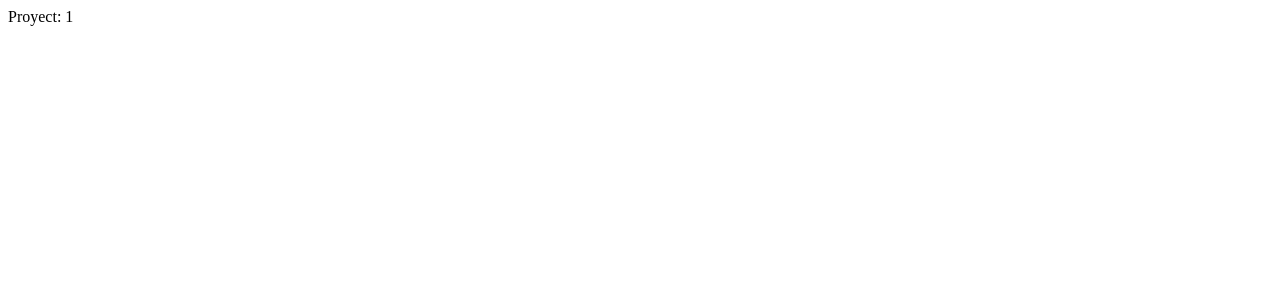
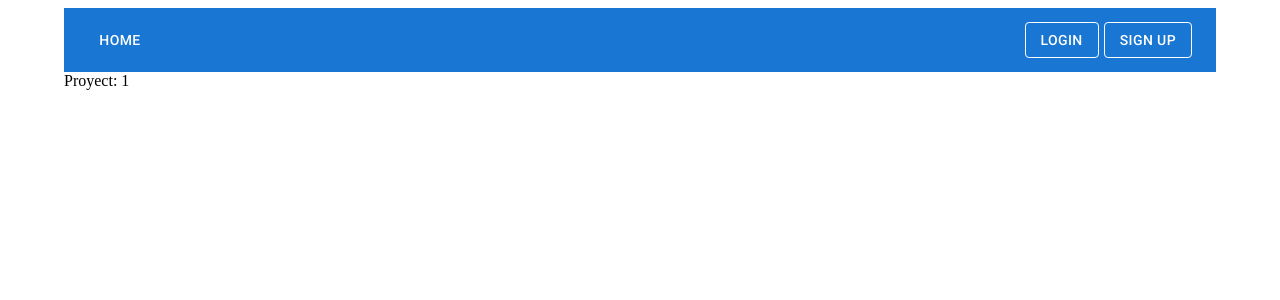
Before and after one commit to Innolize/Stellar-Donaciones, a React (Create React App) app in the folder client/: page /proyects/1 in a window 1280 px wide. Shown: the top 300 px of the page. Built offline with nearby package versions, Linux system fonts and the light colour scheme.

Commit message:
Agrega una navbar para la navegacion de la app.

```diff
--- /dev/null
+++ b/client/src/components/Layout.js
@@ -0,0 +1,14 @@
+import { Container } from '@mui/system';
+import { Outlet } from 'react-router-dom';
+import Navbar from '../components/Navbar';
+
+const Layout = () => {
+  return (
+    <Container>
+      <Navbar></Navbar>
+      <Outlet />
+    </Container>
+  );
+};
+
+export default Layout;
--- /dev/null
+++ b/client/src/components/Navbar.js
@@ -0,0 +1,48 @@
+import * as React from 'react';
+import AppBar from '@mui/material/AppBar';
+import Box from '@mui/material/Box';
+import Toolbar from '@mui/material/Toolbar';
+import Button from '@mui/material/Button';
+import IconButton from '@mui/material/IconButton';
+import AccountCircle from '@mui/icons-material/AccountCircle';
+import { UserContext } from '../context/UserProvider';
+import { useContext } from 'react';
+import { Link } from 'react-router-dom';
+
+const Navbar = () => {
+  const { user } = useContext(UserContext);
+
+  return (
+    <Box>
+      <AppBar variant="dense" color="primary" position="sticky">
+        <Toolbar>
+          <Button component={Link} to="/" color="inherit">
+            Home
+          </Button>
+          <Box sx={{ flexGrow: 1 }}></Box>
+          <Button variant="outlined" component={Link} to="/login" color="inherit">
+            Login
+          </Button>
+          <Button variant="outlined" component={Link} to="/signup" color="inherit" sx={{ 'margin-left': '5px' }}>
+            Sign Up
+          </Button>
+          {user && (
+            <div>
+              <IconButton
+                size="large"
+                aria-label="account of current user"
+                aria-controls="menu-appbar"
+                aria-haspopup="true"
+                color="inherit"
+              >
+                <AccountCircle />
+              </IconButton>
+            </div>
+          )}
+        </Toolbar>
+      </AppBar>
+    </Box>
+  );
+};
+
+export default Navbar;
--- a/client/src/routes/AppRoutes.js
+++ b/client/src/routes/AppRoutes.js
@@ -3,15 +3,18 @@ import Login from '../pages/Login';
 import SignUp from '../pages/SignUp';
 import Home from '../pages/Home';
 import Proyect from '../pages/Proyect';
+import Layout from '../components/Layout';
 
 const AppRoutes = () => {
   return (
     <BrowserRouter>
       <Routes>
-        <Route path="/" element={<Home />}></Route>
-        <Route path="/login" element={<Login />}></Route>
-        <Route path="/signup" element={<SignUp />}></Route>
-        <Route path="/proyects/:id" element={<Proyect />}></Route>
+        <Route path="/" element={<Layout />}>
+          <Route index element={<Home />}></Route>
+          <Route path="login" element={<Login />}></Route>
+          <Route path="signup" element={<SignUp />}></Route>
+          <Route path="proyects/:id" element={<Proyect />}></Route>
+        </Route>
       </Routes>
     </BrowserRouter>
   );
```
